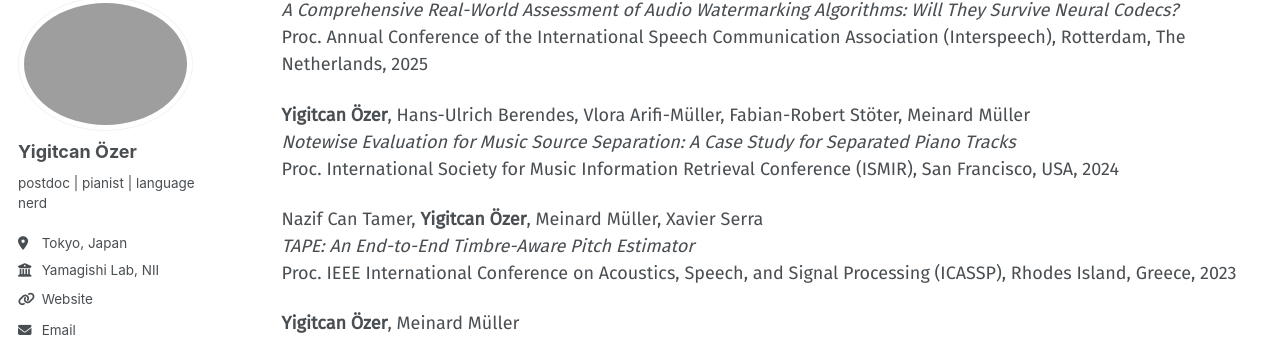
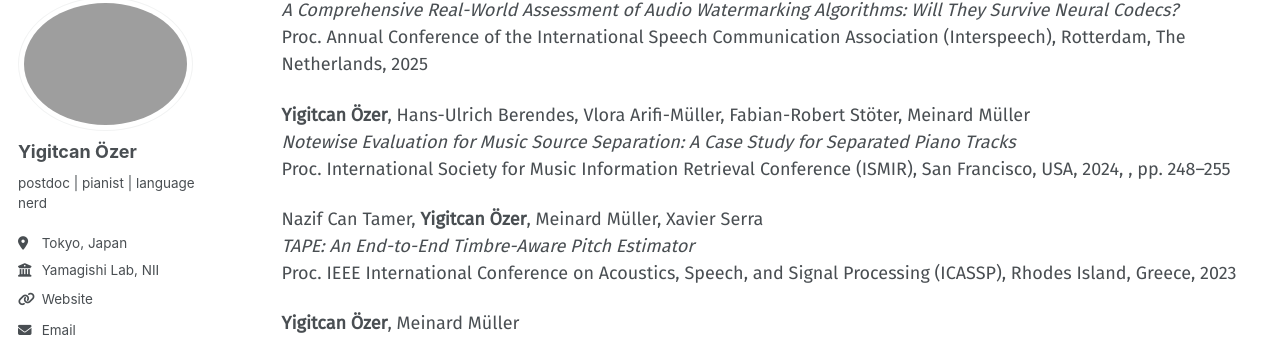
Before and after one commit to yiitozer/yiitozer.github.io, a Jekyll site: the page built from _pages/publications.md, in a window 1280 px wide and 900 px high, scrolled down 890 px. Shown: the part 102-442 px from the top of the window. Built offline with Jekyll 4.4.1, drawn with Linux system fonts in a browser that asks for light colours; some web fonts are replaced.

Commit message:
Insert page numbers

```diff
--- a/_pages/publications.md
+++ b/_pages/publications.md
@@ -47,7 +47,7 @@ Proc. Annual Conference of the International Speech Communication Association (I
 
 **Yigitcan Özer**, Hans-Ulrich Berendes, Vlora Arifi-Müller, Fabian-Robert Stöter, Meinard Müller
 *Notewise Evaluation for Music Source Separation: A Case Study for Separated Piano Tracks*
-Proc. International Society for Music Information Retrieval Conference (ISMIR), San Francisco, USA, 2024
+Proc. International Society for Music Information Retrieval Conference (ISMIR), San Francisco, USA, 2024, , pp. 248–255
 
 Nazif Can Tamer, **Yigitcan Özer**, Meinard Müller, Xavier Serra
 *TAPE: An End-to-End Timbre-Aware Pitch Estimator*
```
